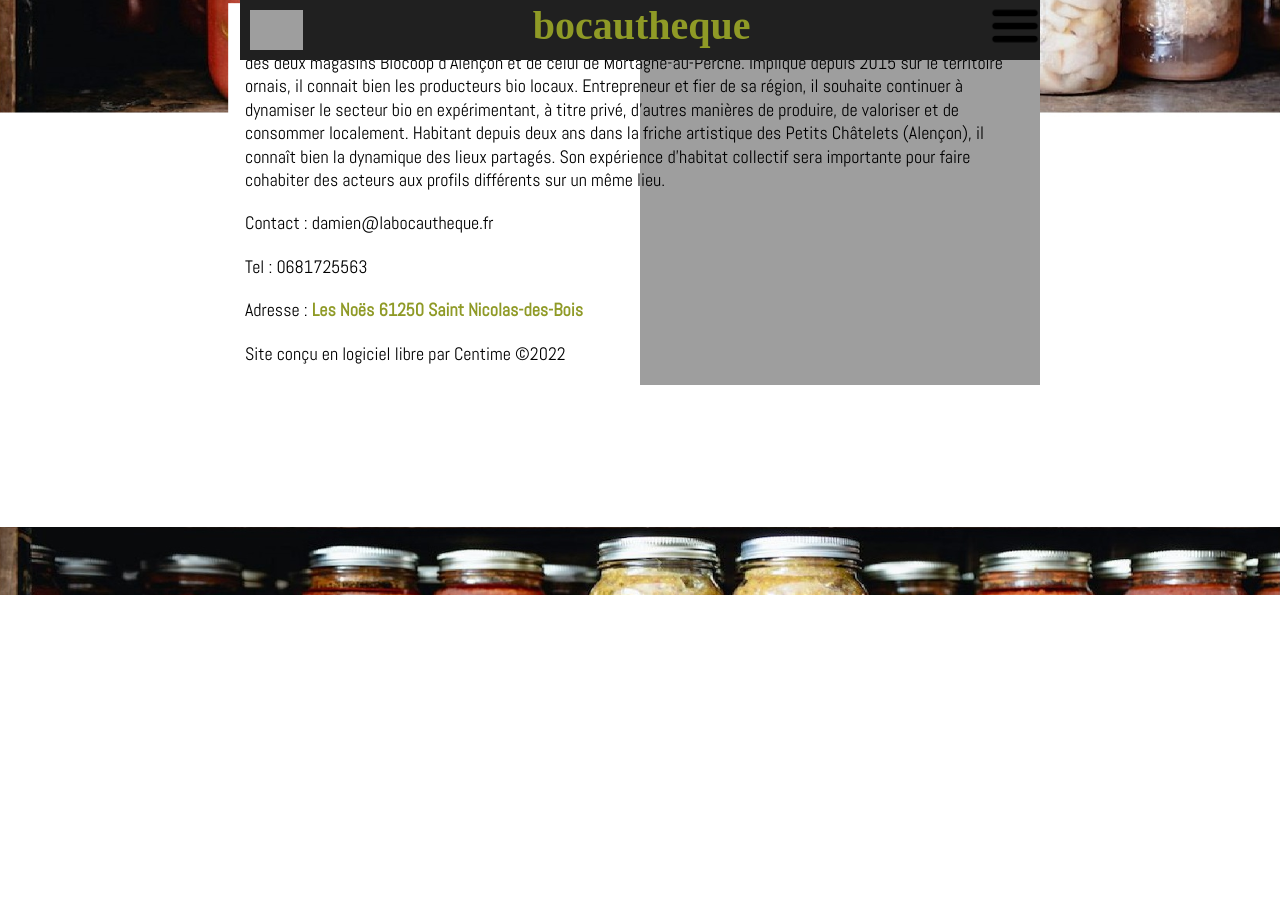
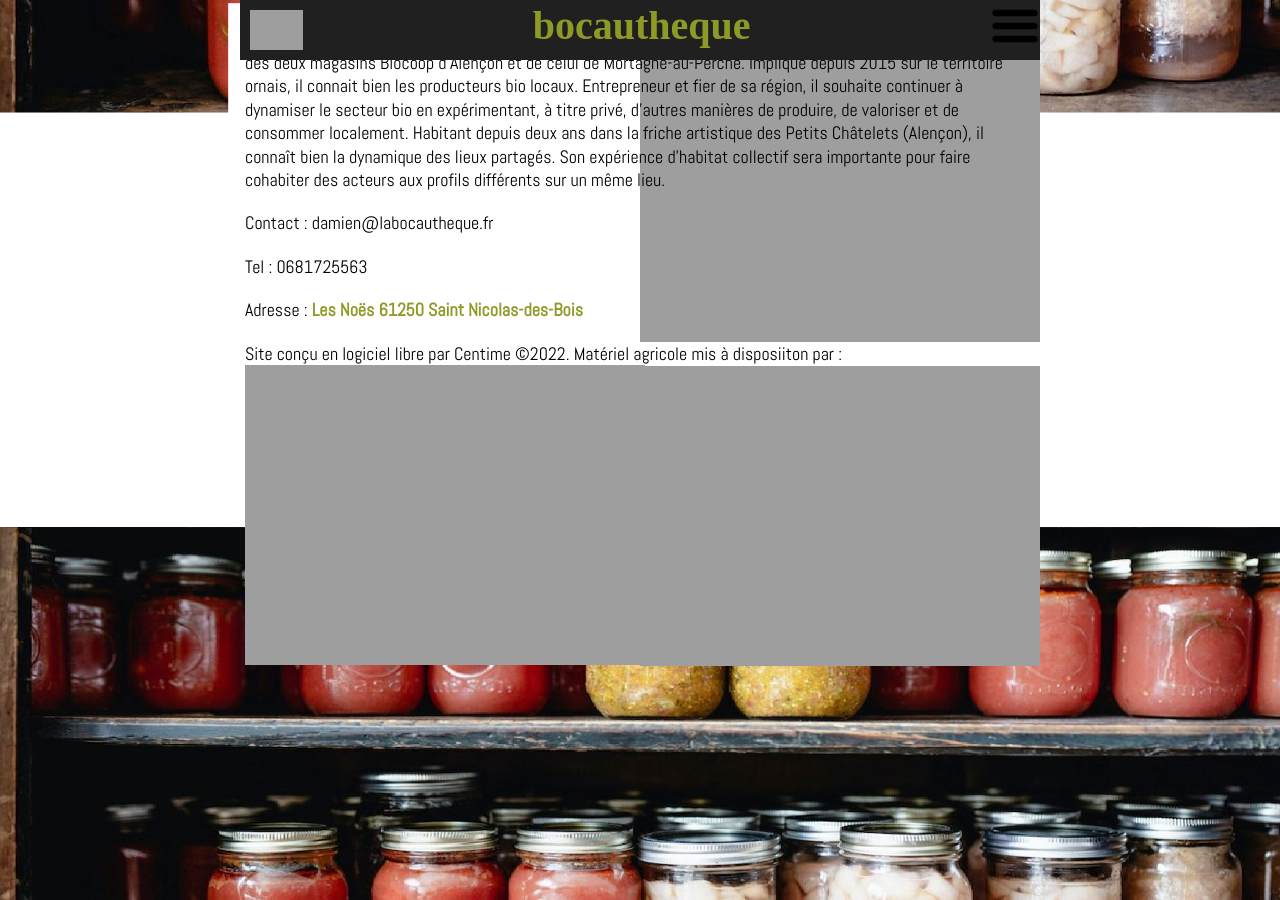
Before and after one commit to DamienChivialle/bocautheque, a Jekyll site: the page built from pages/index.md, in a window 1280 px wide and 900 px high, scrolled down 3073 px. Built offline with Jekyll 4.4.1, drawn with Linux system fonts in a browser that asks for light colours; before the commit the page ends 3668 px from its top, so only the background shows below that; grey boxes are pictures that could not be loaded.

Commit message:
Update index.md

```diff
--- a/pages/index.md
+++ b/pages/index.md
@@ -53,4 +53,5 @@
 
 Adresse : [Les Noës 61250 Saint Nicolas-des-Bois](https://www.google.com/maps/place/Les+No%C3%ABs,+61250+Saint-Nicolas-des-Bois/data=!4m2!3m1!1s0x4809e20eb4ca68c7:0xa1bfde62ea680501?sa=X&ved=2ahUKEwjbtbakwaT1AhWHBGMBHYHHDksQ8gF6BAgPEAE)
 
-Site conçu en logiciel libre par Centime ©2022
+Site conçu en logiciel libre par Centime ©2022. Matériel agricole mis à disposiiton par :
+![logo des partenaires](https://damienchivialle.github.io/bocautheque/assets/img/soutien_cua_alencon.jpg)
```
